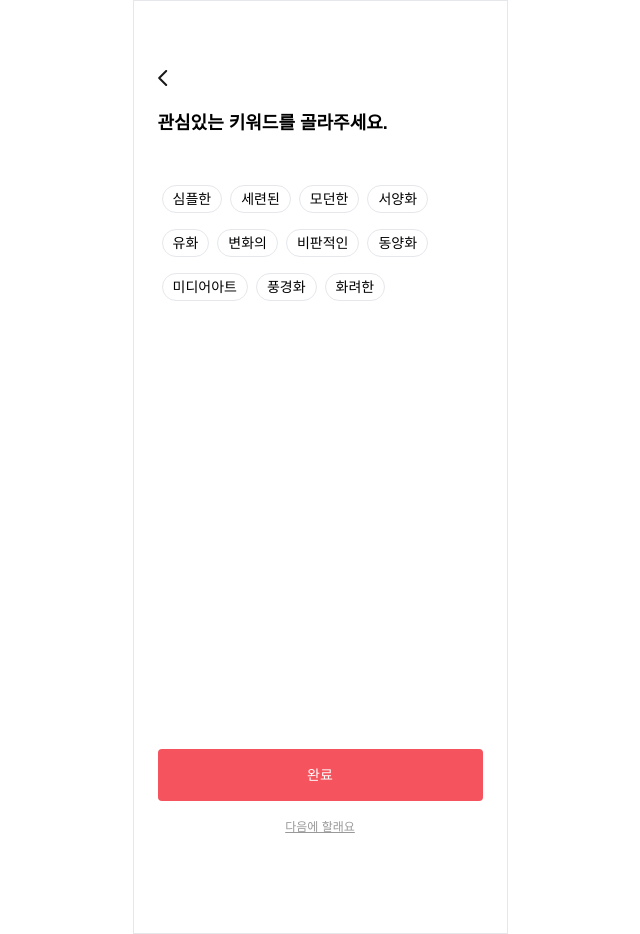
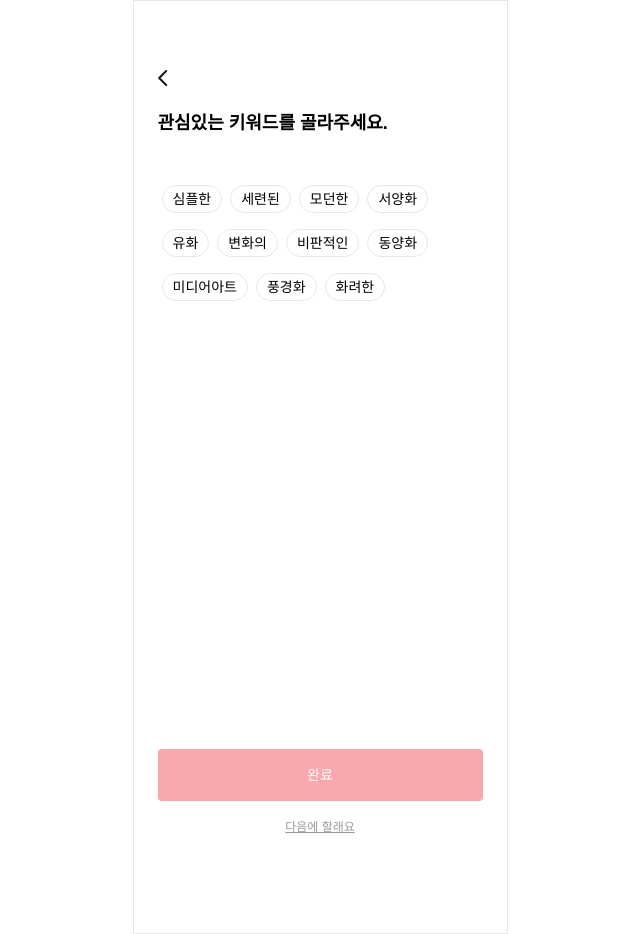
Before and after one commit to Att-ies/frontend, a Next.js app: page /auth/user/join02 in a window 1280 px wide. Shown: the whole page, without its empty margins (320-960 px from the left). Built offline with nearby package versions, Linux system fonts and the light colour scheme.

Commit message:
feat : add disabled button
error Message -> disabled로 수정했습니다

```diff
--- a/src/pages/auth/user/join02.tsx
+++ b/src/pages/auth/user/join02.tsx
@@ -49,10 +49,6 @@ function Join02() {
     // router.push('/home');
   };
   const handleCompleteButton = () => {
-    if (!tasteSelected.length) {
-      setError(true);
-      return;
-    }
     const tasteSelectedArr = tasteSelected;
     tasteSelectedArr.sort((a: number, b: number) => +a - +b);
     dispatch(setTastes(tasteSelectedArr));
@@ -92,9 +88,12 @@ function Join02() {
           ),
         )}
       </div>
-      {error && <ErrorMessage message="키워드를 골라주세요." />}
       <div className="h-[400px]"></div>
-      <Button text="완료" onClick={handleCompleteButton} />
+      <Button
+        text="완료"
+        onClick={handleCompleteButton}
+        disabled={!tasteSelected.length}
+      />
       <button
         className="w-full transition h-[52px] text-xs underline border border-transparent hover:[#F5535D]-2 px-0 text-[#999999] leading-3 font-normal"
         onClick={handleCancleButton}
```
